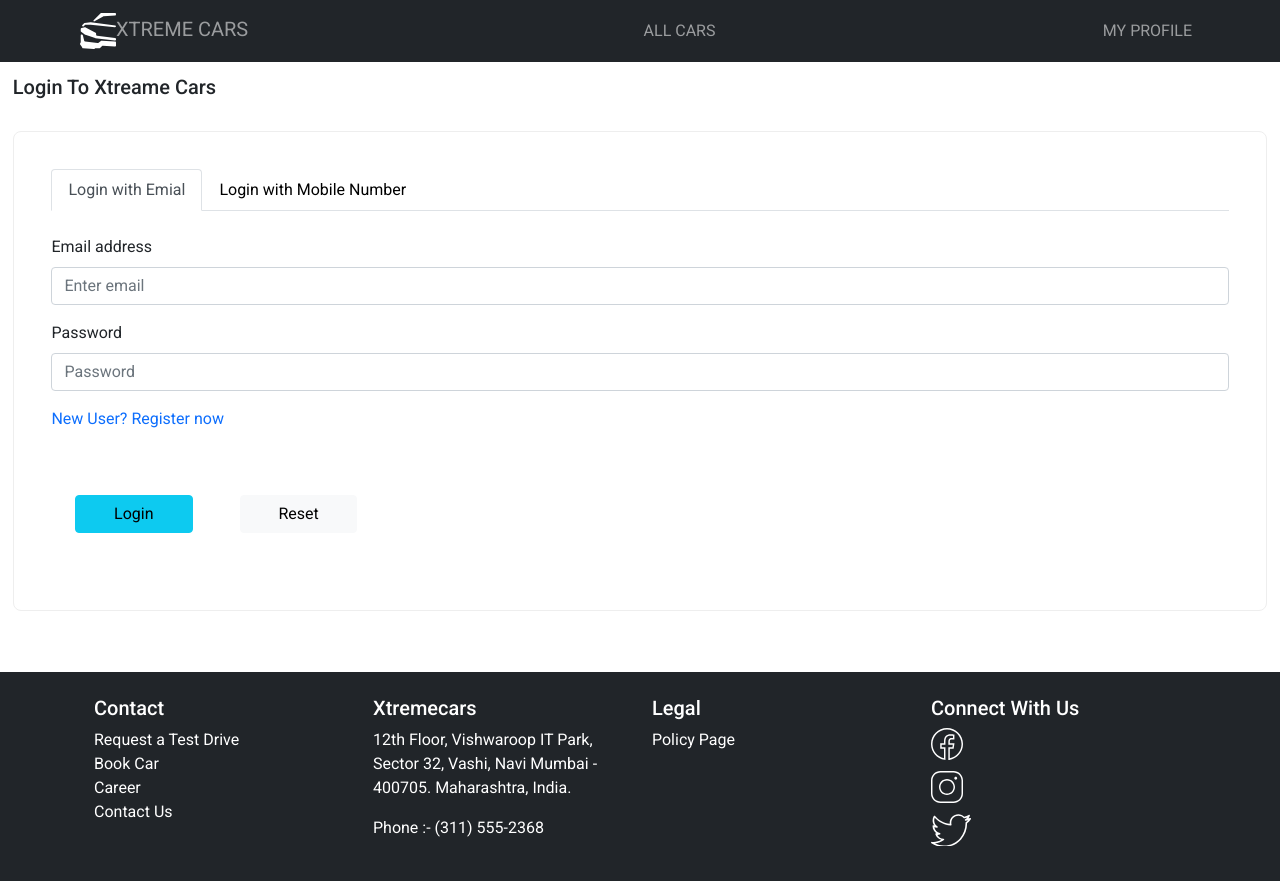
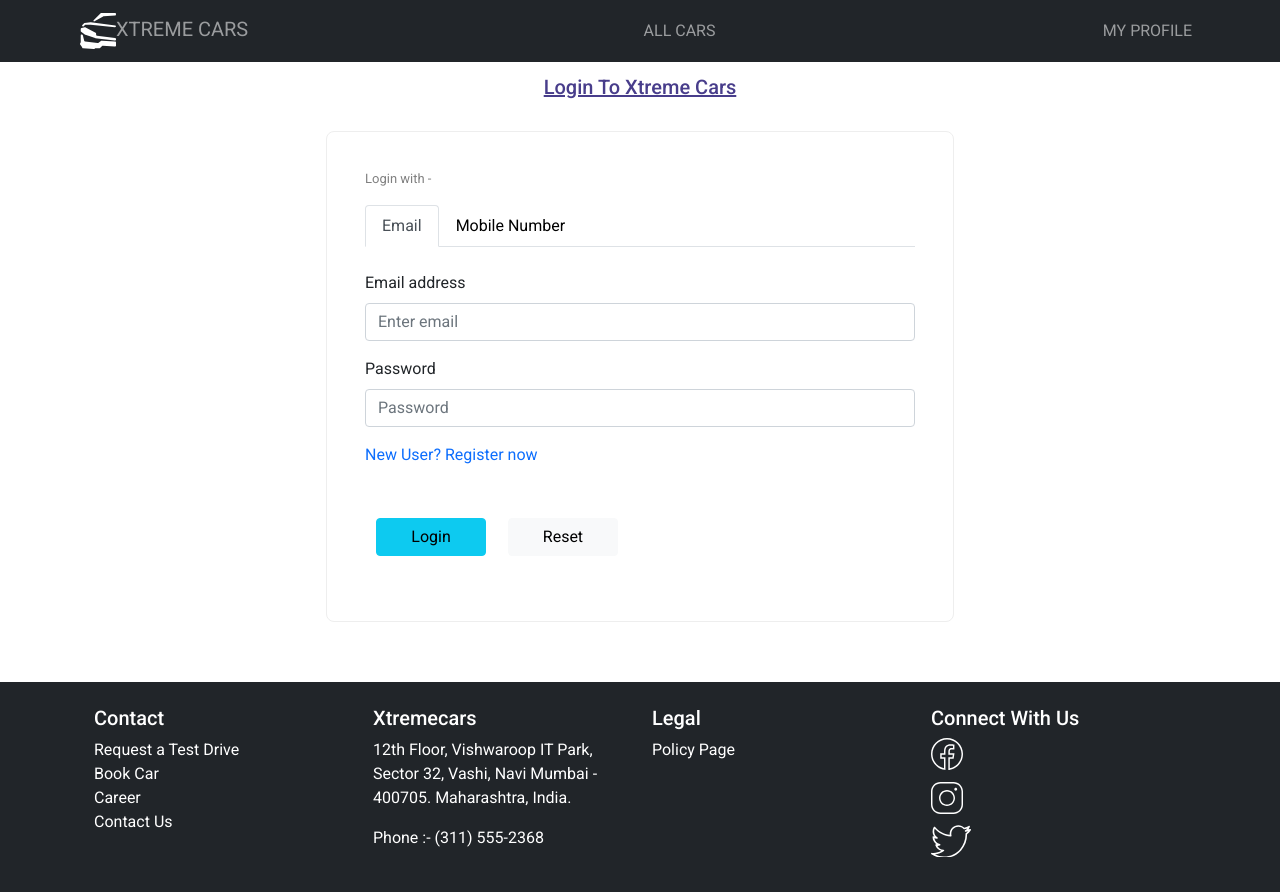
Before and after one commit to DteTRPod3/TRTraining_FinalAssignment, a React (Create React App) app: page /login in a window 1280 px wide. Built offline with nearby package versions, Linux system fonts and the light colour scheme.

Commit message:
added heading and css changes

```diff
--- a/src/pages/Login/Login.scss
+++ b/src/pages/Login/Login.scss
@@ -5,8 +5,17 @@
   padding: 1%;
   display: flex;
   flex-direction: column;
+  align-items: center;
   justify-content: center;
   font-family: $font-family-roboto;
+  p {
+    font-size: small;
+    color: grey;
+  }
+  .login-heading {
+    color: darkslateblue;
+    text-decoration: underline;
+  }
   a.nav-link {
     color: $black;
     text-decoration: none;
@@ -14,7 +23,8 @@
   form {
     border: 1px groove;
     border-radius: 0.5rem;
-    max-width: 100%;
+    min-width: 50%;
+    max-width: 80%;
     padding: 3%;
     .register-link {
       text-decoration: none;
@@ -23,7 +33,7 @@
       text-decoration: underline;
     }
     button {
-      width: 10%;
+      min-width: 20%;
       margin: 2%;
     }
   }
--- a/src/pages/Login/Login.tsx
+++ b/src/pages/Login/Login.tsx
@@ -40,9 +40,10 @@ function Login() {
 
   return (
     <div className="login-div">
-      <h5>Login To Xtreame Cars</h5>
+      <h5 className="login-heading">Login To Xtreme Cars </h5>
       <br />
       <Form className="login-form" onSubmit={handleSubmit(onFormSubmit)}>
+        <p>Login with - </p>
         <Nav
           variant="tabs"
           defaultActiveKey="with-email"
@@ -50,14 +51,13 @@ function Login() {
           onSelect={handleTabSwitch}
         >
           <Nav.Item>
-            <Nav.Link eventKey="with-email">Login with Emial</Nav.Link>
+            <Nav.Link eventKey="with-email">Email</Nav.Link>
           </Nav.Item>
           <Nav.Item>
-            <Nav.Link eventKey="with-mobile">Login with Mobile Number</Nav.Link>
+            <Nav.Link eventKey="with-mobile">Mobile Number</Nav.Link>
           </Nav.Item>
         </Nav>
         <br />
-
         <Form.Group>
           {tabState === "with-email" && (
             <Form.Group className="mb-3" controlId="formBasicEmail">
@@ -124,7 +124,6 @@ function Login() {
             )}
           </Form.Group>
         </Form.Group>
-
         <Form.Group className="mb-3" controlId="linkToSignup">
           <Link to="/" className="register-link">
             New User? Register now
```
